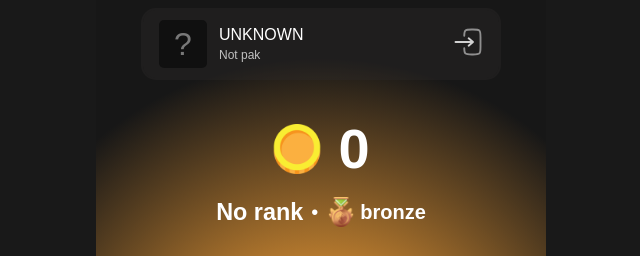
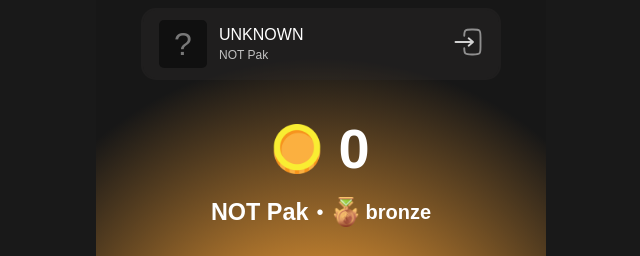
Before and after one commit to notpackbot/notpackbot.github.com, a plain HTML site: page index.html in a window 1280 px wide. Shown: the top 256 px of the page, 319-959 px from the left. Drawn offline with Linux system fonts and the light colour scheme.

Commit message:
Update index.html

```diff
--- a/index.html
+++ b/index.html
@@ -23,7 +23,7 @@
 
                 <div class="user-data">
                     <span class="name">UNKNOWN</span>
-                    <span class="user-rank">Not pak</span>
+                    <span class="user-rank">NOT Pak</span>
                 </div>
             </div>
 
@@ -45,7 +45,7 @@
 
     <div class="rank-container">
         <div class="rank-items">
-            <h3 class="select-none">No rank</h3>
+            <h3 class="select-none">NOT Pak</h3>
             <span>•</span>
             <img src="./assets/images/bronze-medal.png" class="select-none" width="30px">
             <span id="rank" class="select-none">bronze</span>
```
